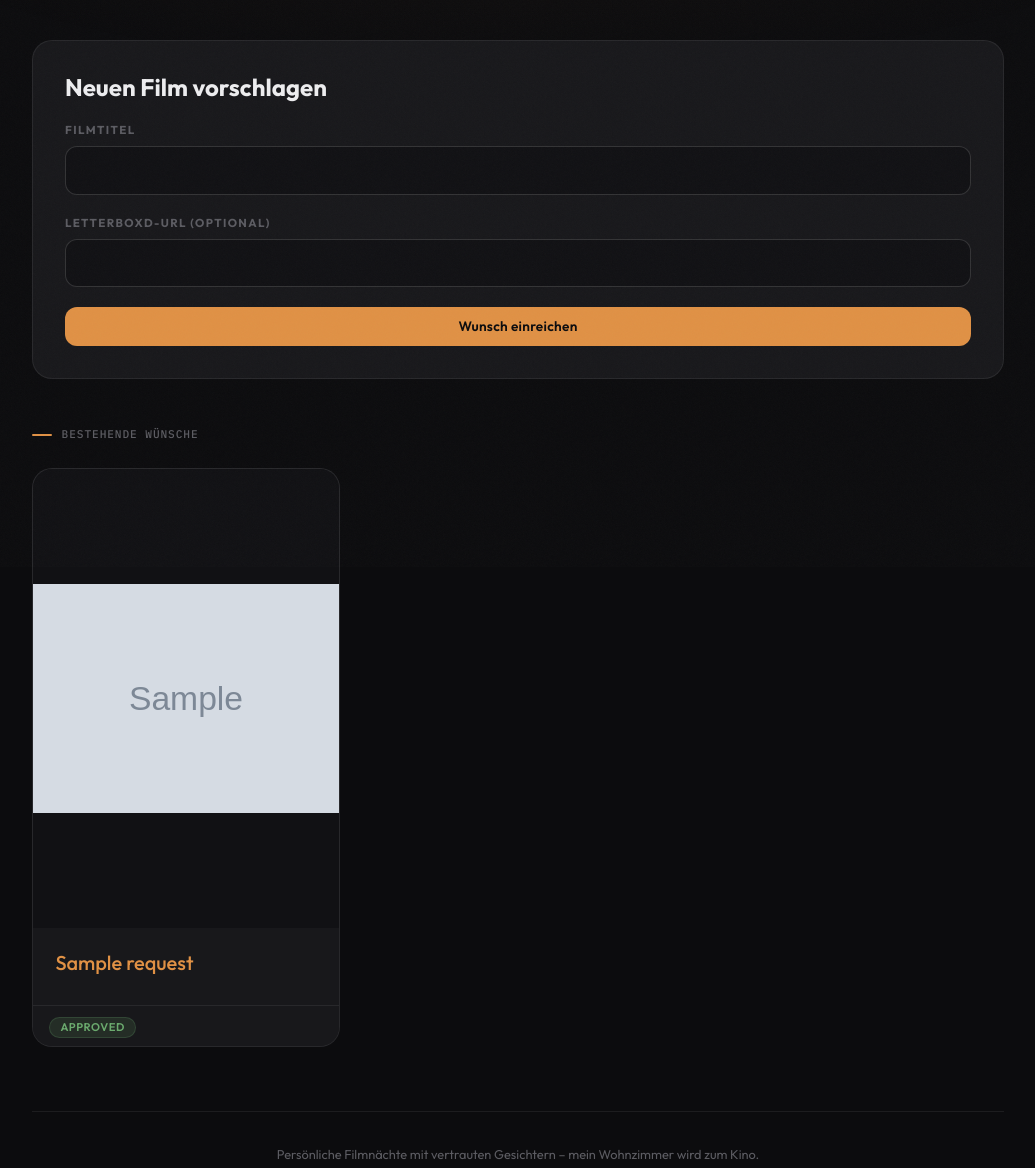
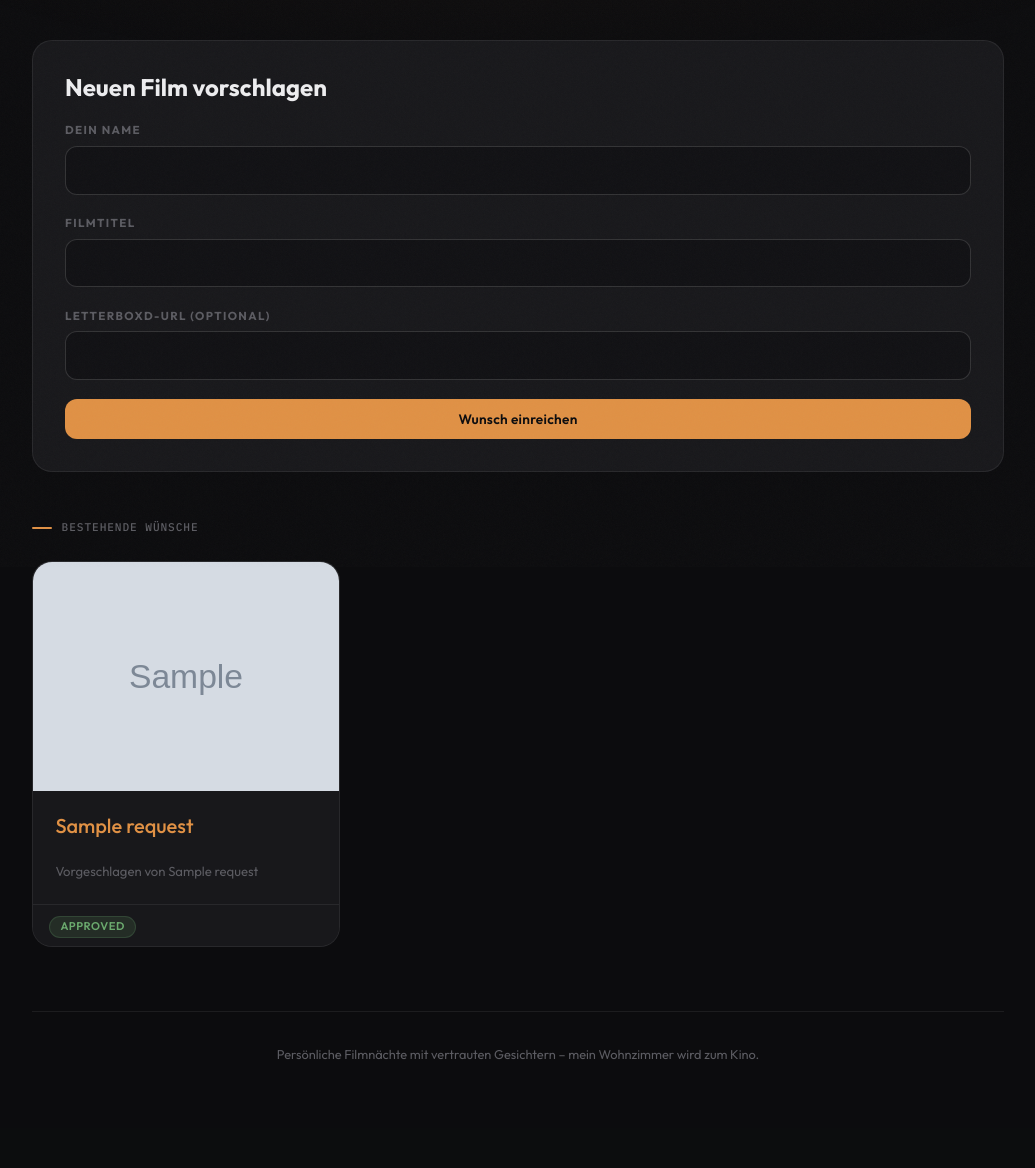
Before and after one commit to rehmut/movie-night-flask, a Flask app: page /requests in a window 1280 px wide. Shown: the part 233-1401 px from the top of the page, without its empty margins (122-1157 px from the left). After the commit the page ends 1292 px from the top, so only its background shows below. Run offline with Flask 3, Linux system fonts and the light colour scheme; tables that the repository leaves empty hold one stand-in row (values such as "Sample post"); grey boxes marked "Sample" are stand-in pictures.

Commit message:
Improve poster layout and film requests

```diff
--- a/app.py
+++ b/app.py
@@ -9,6 +9,7 @@ from functools import wraps
 from typing import List
 
 import qrcode
+from sqlalchemy import inspect, text
 from flask import (
     Flask,
     Response,
@@ -39,6 +40,12 @@ def create_app() -> Flask:
 
     with app.app_context():
         db.create_all()
+        columns = {column["name"] for column in inspect(db.engine).get_columns("movie_requests")}
+        if "suggester_name" not in columns:
+            db.session.execute(
+                text("ALTER TABLE movie_requests ADD COLUMN suggester_name VARCHAR(255)")
+            )
+            db.session.commit()
 
     def is_admin() -> bool:
         return session.get("is_admin", False)
@@ -500,9 +507,10 @@ def create_app() -> Flask:
     def movie_requests():
         if request.method == "POST":
             title = request.form.get("title", "").strip()
+            suggester_name = request.form.get("suggester_name", "").strip()
             letterboxd_url = request.form.get("letterboxd_url", "").strip()
 
-            if not title:
+            if not title or not suggester_name:
                 flash("Bitte fülle alle Pflichtfelder aus.", "warning")
                 return redirect(url_for("movie_requests"))
 
@@ -520,6 +528,7 @@ def create_app() -> Flask:
 
             movie_request = MovieRequest(
                 title=title,
+                suggester_name=suggester_name,
                 letterboxd_url=letterboxd_url,
                 poster_url=poster_url,
             )
--- a/models.py
+++ b/models.py
@@ -84,6 +84,7 @@ class MovieRequest(db.Model):
 
     id = db.Column(db.Integer, primary_key=True)
     title = db.Column(db.String(255), nullable=False)
+    suggester_name = db.Column(db.String(255))
     letterboxd_url = db.Column(db.String(512))
     poster_url = db.Column(db.String(512))
     status = db.Column(db.String(20), nullable=False, default="pending")
--- a/static/styles.css
+++ b/static/styles.css
@@ -735,10 +745,18 @@ footer {
 }
 .request-card:hover { border-color: var(--border-strong); }
 .request-card img {
-  width: 100%;
-  aspect-ratio: 2/3;
-  object-fit: contain;
-  background: var(--bg-warm);
+  width: auto;
+  max-width: 100%;
+  height: auto;
+  max-height: 460px;
+  object-fit: scale-down;
+  background: var(--bg);
+  margin: 0 auto;
+}
+.request-suggester {
+  color: var(--text-muted);
+  font-size: 0.82rem;
+  margin: 0.35rem 0 0;
 }
 .request-card-body {
   padding: 1rem 1.2rem;
@@ -804,7 +822,15 @@ footer {
 .card-footer { background: var(--surface) !important; border-top-color: var(--border) !important; }
 .card-body { padding: 1.4rem; }
 .card-title { font-family: var(--font-display); }
-.card-img-top { aspect-ratio: 2/3; object-fit: contain; background: var(--bg-warm); }
+.card-img-top {
+  width: auto;
+  max-width: 100%;
+  height: auto;
+  max-height: 460px;
+  object-fit: scale-down;
+  background: var(--bg);
+  margin: 0 auto;
+}
 
 hr { border-color: var(--border); opacity: 1; }
 .lead { color: var(--text-secondary); font-size: 0.95rem; }
--- a/templates/admin_requests.html
+++ b/templates/admin_requests.html
@@ -4,6 +4,7 @@
       <thead>
         <tr>
           <th>Titel</th>
+          <th>Von</th>
           <th>Eingereicht am</th>
           <th>Status</th>
           <th>Aktionen</th>
@@ -22,6 +23,7 @@
                 {{ req.title }}
               {% endif %}
             </td>
+            <td>{{ req.suggester_name or "-" }}</td>
             <td>{{ req.created_at.strftime('%d.%m.%Y') }}</td>
             <td>
               <span class="badge
--- a/templates/requests.html
+++ b/templates/requests.html
@@ -14,6 +14,10 @@
   <section class="panel" style="margin-bottom: 2.5rem;">
     <h2 style="margin-bottom: 1.2rem;">Neuen Film vorschlagen</h2>
     <form method="post" action="{{ url_for('movie_requests') }}">
+      <div class="form-group">
+        <label for="suggester_name">Dein Name</label>
+        <input type="text" id="suggester_name" name="suggester_name" class="form-control" required>
+      </div>
       <div class="form-group">
         <label for="title">Filmtitel</label>
         <input type="text" id="title" name="title" class="form-control" required>
@@ -44,6 +48,9 @@
                     {{ req.title }}
                   {% endif %}
                 </h5>
+                {% if req.suggester_name %}
+                  <p class="request-suggester">Vorgeschlagen von {{ req.suggester_name }}</p>
+                {% endif %}
               </div>
               <div class="card-footer">
                 <span class="badge
```
Also changed, not shown: other parts of static/styles.css (+18 -8 lines).
